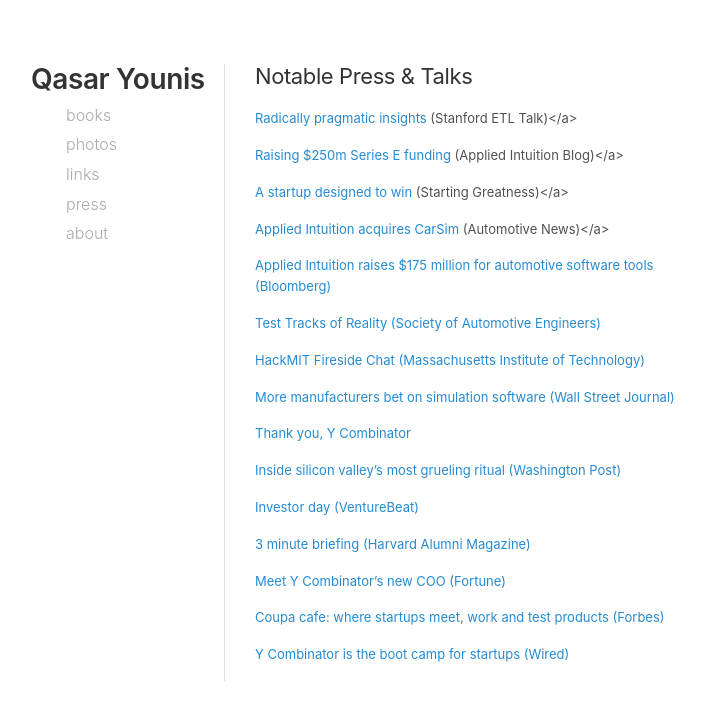
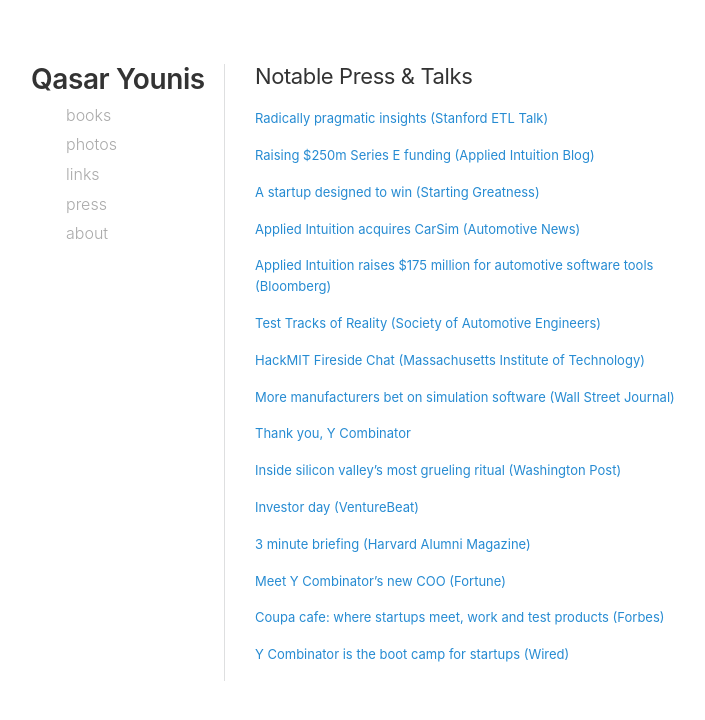
Before and after one commit to qasar/qasar.github.io, a Jekyll site: the page built from press.md, in a window 1280 px wide. Shown: the top 720 px of the page, without its empty margins (35-740 px from the left). Built offline with Jekyll 4.4.1, drawn with Linux system fonts in a browser that asks for light colours.

Commit message:
Update press.md

```diff
--- a/press.md
+++ b/press.md
@@ -3,13 +3,13 @@
 permalink: /press/
 ---
 
-<a href="https://youtu.be/o2kf4VjnknA?si=g3GW0aLMDYh-5FMk">Radically pragmatic insights</a> (Stanford ETL Talk)</a>
+<a href="https://youtu.be/o2kf4VjnknA?si=g3GW0aLMDYh-5FMk">Radically pragmatic insights (Stanford ETL Talk)</a>
 
-<a href="https://www.appliedintuition.com/blog/series-e">Raising $250m Series E funding</a> (Applied Intuition Blog)</a>
+<a href="https://www.appliedintuition.com/blog/series-e">Raising $250m Series E funding (Applied Intuition Blog)</a>
 
-<a href="https://greatness.floodgate.com/episodes/qasar-younis-and-peter-ludwig-of-applied-intuition-a-startup-with-design-in-mind">A startup designed to win</a> (Starting Greatness)</a>
+<a href="https://greatness.floodgate.com/episodes/qasar-younis-and-peter-ludwig-of-applied-intuition-a-startup-with-design-in-mind">A startup designed to win (Starting Greatness)</a>
 
-<a href="https://www.autonews.com/suppliers/software-tools-provider-applied-intuition-buys-company-behind-carsim">Applied Intuition acquires CarSim</a> (Automotive News)</a>
+<a href="https://www.autonews.com/suppliers/software-tools-provider-applied-intuition-buys-company-behind-carsim">Applied Intuition acquires CarSim (Automotive News)</a>
 
 <a href="https://www.bloomberg.com/news/articles/2021-11-11/google-vets-raise-175-million-for-automotive-software-tools">Applied Intuition raises $175 million for automotive software tools (Bloomberg)</a>
 
```
